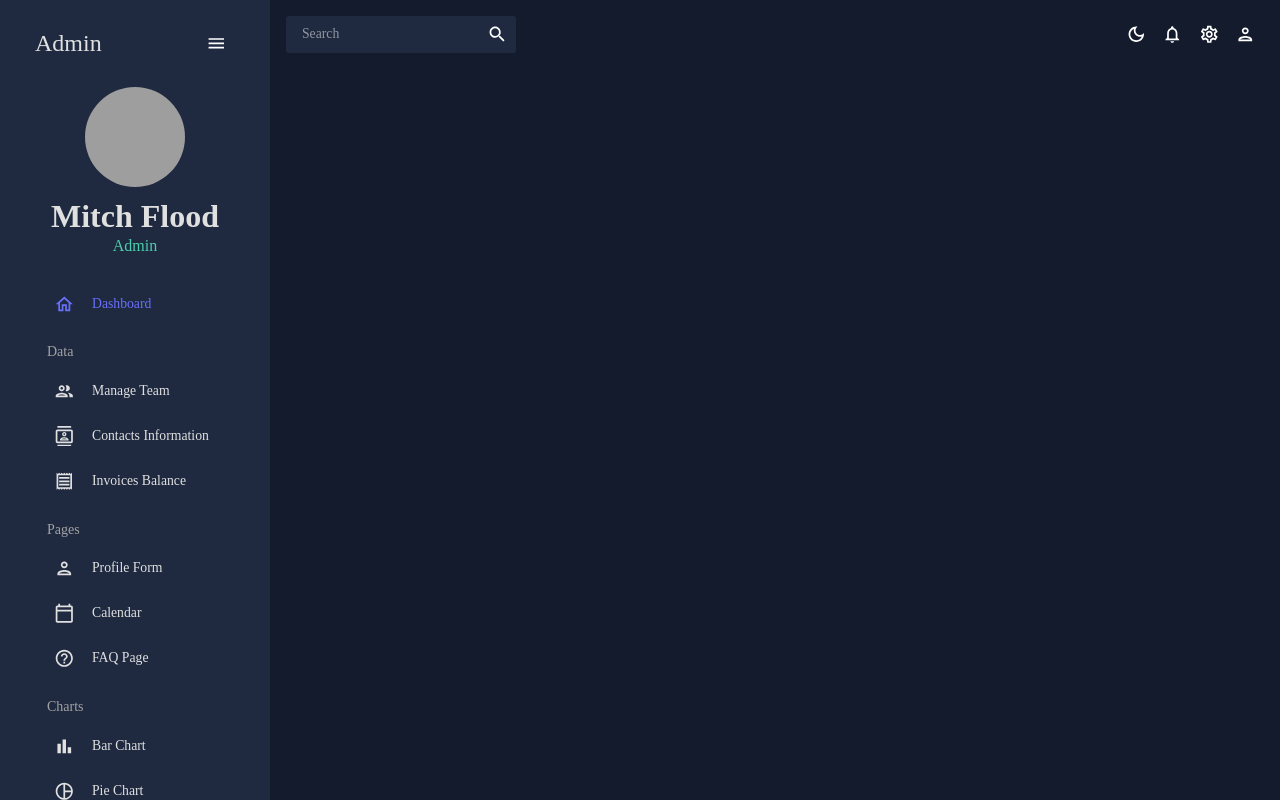
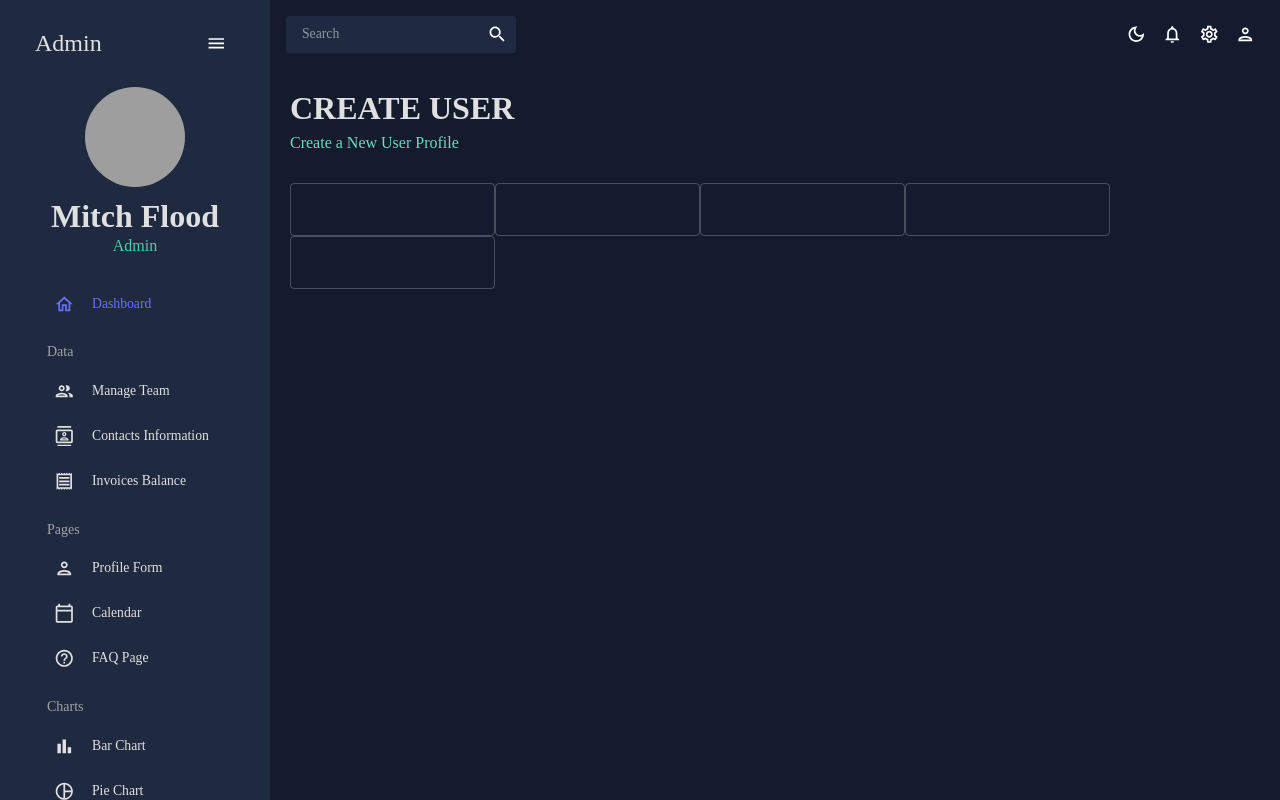
Before and after one commit to paxton44/react-dashboard, a React (Create React App) app: page /form in a window 1280 px wide. Built offline with nearby package versions, Linux system fonts and the light colour scheme; grey boxes are pictures that could not be loaded.

Commit message:
making user profile form

```diff
--- a/src/App.js
+++ b/src/App.js
@@ -10,7 +10,7 @@ import Contacts from "./scenes/contacts";
 // import Bar from "./scenes";
 // import Pie from "./scenes";
 import Invoices from "./scenes/invoices";
-// import Form from "./scenes";
+import Form from "./scenes/form";
 // import Line from "./scenes";
 // import FAQ from "./scenes";
 // import Calendar from "./scenes";
@@ -33,7 +33,7 @@ function App() {
                       <Route path="/team" element={<Team />} />
                       <Route path="/contacts" element={<Contacts />} />
                       <Route path="/invoices" element={<Invoices />} />
-                      {/* <Route path="/" element={<Form />} /> */}
+                      <Route path="/form" element={<Form />} />
                       {/* <Route path="/" element={<Bar />} /> */}
                       {/* <Route path="/" element={<Pie />} /> */}
                       {/* <Route path="/" element={<Line />} /> */}
--- /dev/null
+++ b/src/scenes/form/index.jsx
@@ -0,0 +1,50 @@
+import { Box, Button, TextField } from "@mui/material";
+import { Formik } from "formik";
+// import * as yup from "yup";
+import useMediaQuery from "@mui/material/useMediaQuery";
+import Header from "../../components/Header";
+
+
+const Form = () => {
+    const isNonMobile = useMediaQuery("(min-width:600px)");
+    const handleFormSubmit = (values) => {
+        console.log(values);
+    };
+  return (
+    <Box m="20px">
+        <Header
+         title="CREATE USER"
+         subtitle="Create a New User Profile"
+         />
+
+         <Formik>
+            {({
+                values,
+                errors,
+                touched,
+                handleBlur,
+                handleChange,
+                handleSubmit,
+            }) => (
+                <form onSubmit={handleSubmit}>
+                    <Box>
+                        <TextField />
+                        <TextField />
+                        <TextField />
+                        <TextField />
+                        <TextField />
+                    </Box>
+                    <Box>
+                        <Button>
+
+                        </Button>
+                    </Box>
+
+                </form>
+            )}
+         </Formik>
+    </Box>
+  );
+};
+
+export default Form
--- a/src/scenes/invoices/index.jsx
+++ b/src/scenes/invoices/index.jsx
@@ -43,7 +43,7 @@ const Invoices = () => {
     ];
   return (
     <Box m="20px">
-      <Header title="Invoices" subtitle="List of Invoice Balances" />
+      <Header title="INVOICES" subtitle="List of Invoice Balances" />
       <Box
         m="40px 0 0 0"
         height="75vh"
```
